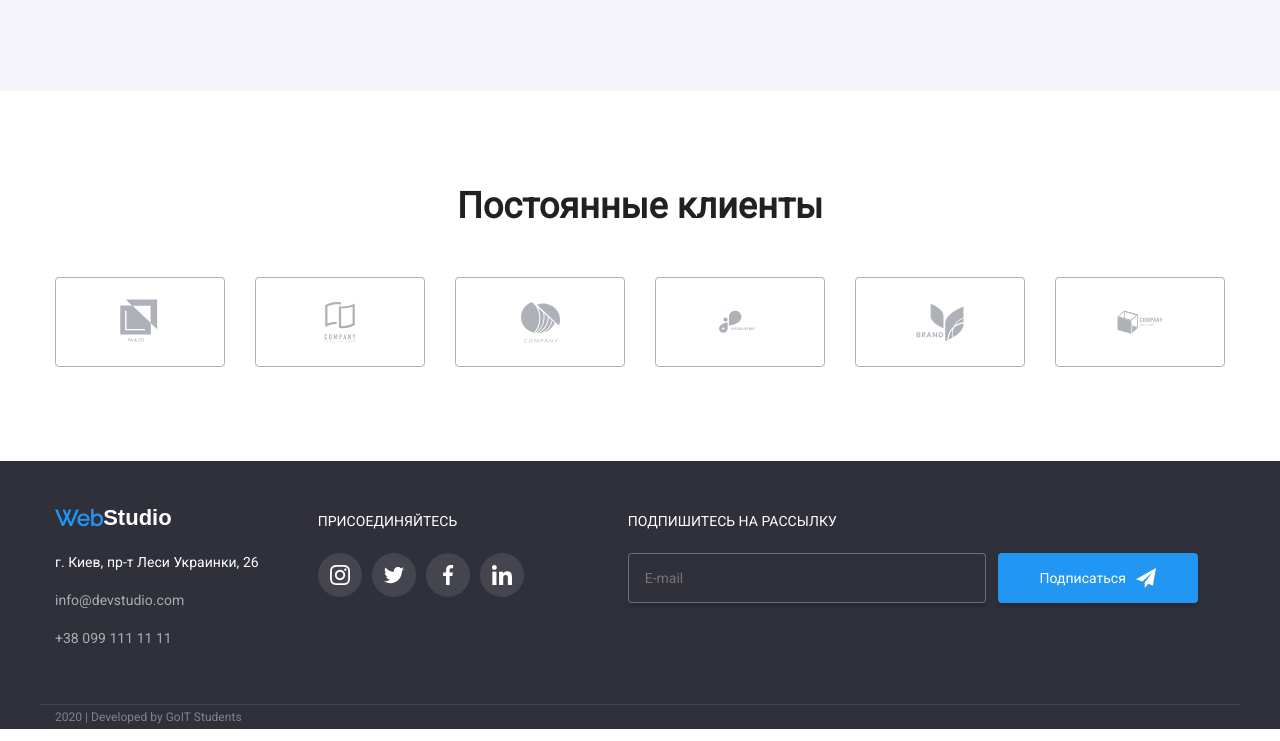
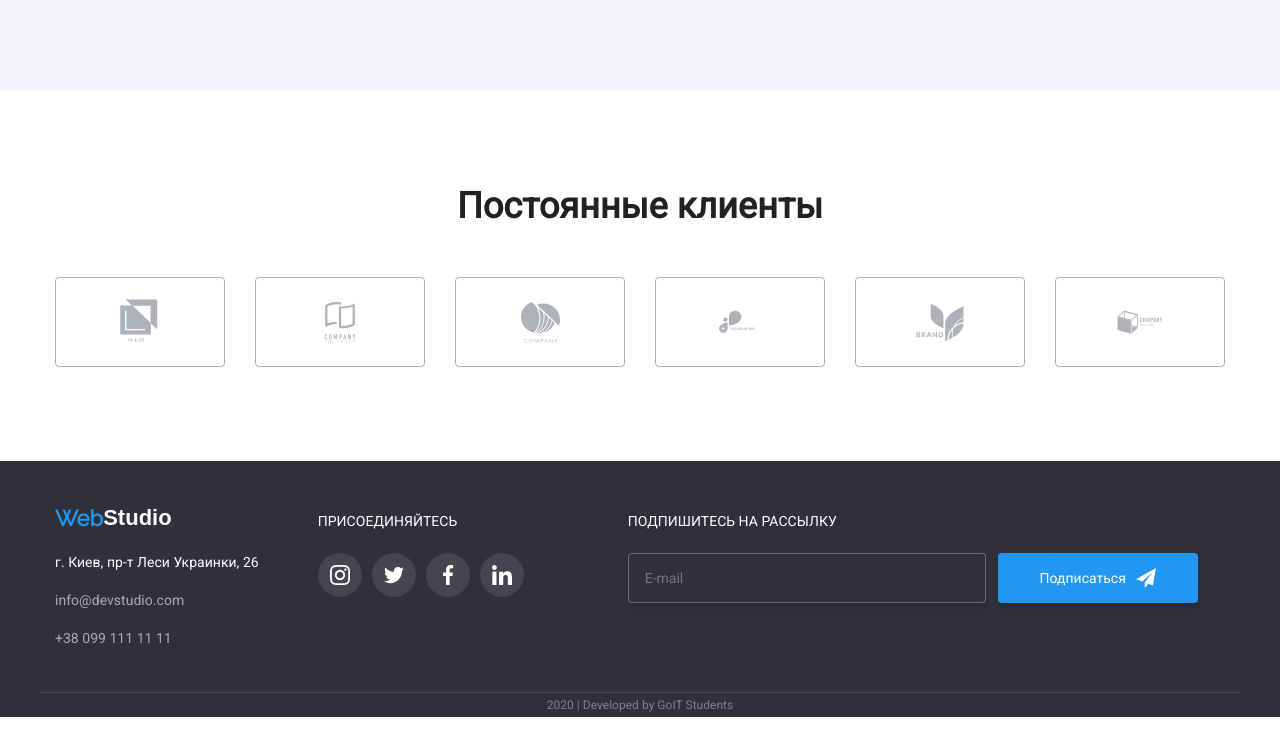
Before and after one commit to AllaLitvin/goit-markup-hw-06, a plain HTML site: page index.html in a window 1280 px wide. Shown: the part 2248-2989 px from the top of the page. After the commit the page ends 2965 px from the top, so only its background shows below. Drawn offline with nearby package versions, Linux system fonts and the light colour scheme.

Commit message:
Исправляет футер копирайт

```diff
--- a/css/style.css
+++ b/css/style.css
@@ -301,7 +301,6 @@ background color footer: #2F303A;*/
   width: 18px;
   height: 18px;
   align-items: center;
-  fill: currentColor;
 }
 
 .icon-button-close:hover {
@@ -1138,15 +1137,19 @@ a {
   margin-left: 10px;
 }
 
-/*copirate*/
+/*copirate footer*/
 .developed {
-  display: flex;
-  justify-self: center;
-  align-content: center;
-  border-top: 1px solid rgba(255, 255, 255, 0.1);
+  display: block;
+  align-self: center;
+  text-align: center;
   font-style: normal;
   font-weight: normal;
+  margin: auto;
   font-size: 12px;
   line-height: 24px;
   color: rgba(255, 255, 255, 0.4);
 }
+
+.copirate {
+  border-top: 1px solid rgba(255, 255, 255, 0.1);
+}
--- a/index.html
+++ b/index.html
@@ -525,8 +525,13 @@
         </div>
       </div>
 
-      <p class="developed container">2020 | Developed by GoIT Students</p>
-    </footer>
+      <div class="container copirate">
+        <p class="developed">2020 | Developed by GoIT Students</p>
+      </div>
+
+
+
+
 
     <script>
       const refs = {
```
